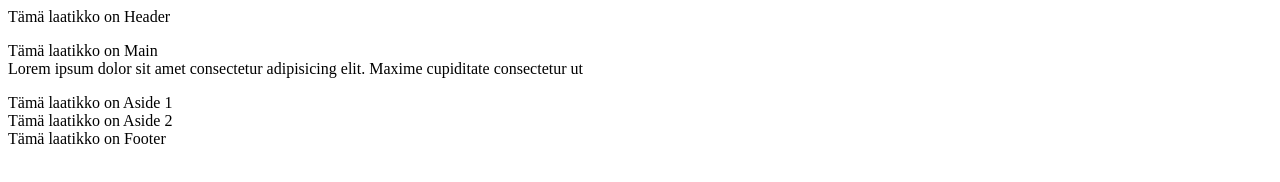
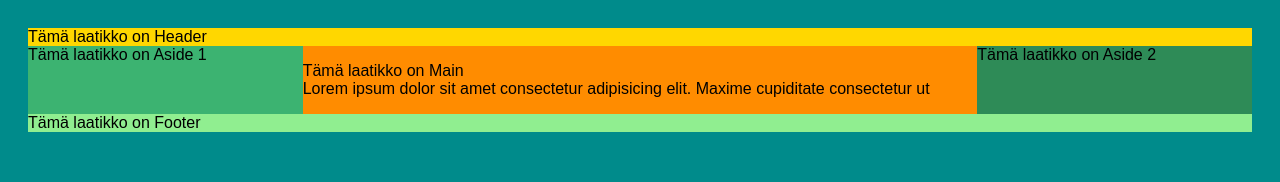
Before and after one commit to GRRNebula4/flex-harjoitus, a plain HTML site: page index.html in a window 1280 px wide. Drawn offline with Linux system fonts and the light colour scheme.

Commit message:
korjattu

```diff
--- a/index.html
+++ b/index.html
@@ -5,15 +5,15 @@
         <meta http-equiv="x-ua-compatible" content="ie=edge">
         <meta name="viewport" content="width-device-width, initial-scale=1, shrink-to-fit=no">
         <title>Flex-harjoitus</title>
-        <link href="stylesheet" href="layout.css" type="text/css">
+        <link rel="stylesheet" href="layout.css" type="text/css">
     </head>
     <div class="fwrapper">
     <header class="header"> Tämä laatikko on Header </header>
     <article class="main"> <p> Tämä laatikko on Main
         <br> Lorem ipsum dolor sit amet consectetur adipisicing elit.
          Maxime cupiditate consectetur ut </p></article>
-    <aside class="aside aside-1">Tämä laatikko on Aside 1</aside1>
-    <aside class="aside aside-2">Tämä laatikko on Aside 2</aside2>
+    <aside class="aside aside-1">Tämä laatikko on Aside 1</aside>
+    <aside class="aside aside-2">Tämä laatikko on Aside 2</aside>
     <footer class="footer">Tämä laatikko on Footer</footer>
     </div>
 </div>
--- a/layout.css
+++ b/layout.css
@@ -29,14 +29,25 @@
 }
 
 @media screen and (min-width:426px) {
-    .wrapper {
+    .fwrapper {
         flex-direction: row;
     }
+
+    .main {
+        flex-basis: 100%;
+    }
+
     .aside-1 {
-        flex-basis: auto;
+        /*flex-basis: 40%;*/
+        flex-shrink: 2;
+        flex-basis: 0;
+        flex-grow: 1;
     }
     .aside-2 {
-        flex-basis: auto;
+       /* flex-basis: 40%;*/
+        flex-shrink: 2;
+        flex-basis: 0;
+        flex-grow: 1;
     }
 }
 
@@ -44,17 +55,21 @@
     .aside-1 {
         order: 1;
         flex-basis: 0px;
+        flex-grow: 1;
     }
     .main {
         order: 2;
         flex-basis: 400px;
+        flex-grow: 1;
     }
     .aside-2 {
         order: 3;
         flex-basis: 0px;
+        flex-grow: 1;
     }
     .footer {
         order: 4;
+        flex-grow: 1;
     }
 }
 
@@ -65,13 +80,13 @@ body {
     padding: 10px;
 }
 
-.wrapper {
+.fwrapper {
     display: flex;
-    flex-direction: column;
+    flex-direction: row;
     flex-wrap: wrap;
 }
 
-.wrapper > * {
+.fwrapper {
     padding: 10px;
     flex-grow: 1;
     flex-basis: 100%;
@@ -79,22 +94,29 @@ body {
 
 .header {
     background-color: gold;
+    flex-grow: 1;
+    flex-basis: 100%;
 }
 
 .main {
     background-color: darkorange;
+    flex-grow: 1;
 }
 
 .aside-1 {
     background-color: mediumseagreen;
+    flex-grow: 1;
 }
 
 .aside-2 {
     background-color: seagreen;
+    flex-grow: 1;
 }
 
 .footer {
     background-color: lightgreen;
+    flex-grow: 1;
+    flex-basis: 100%;
 }
 
 
```
